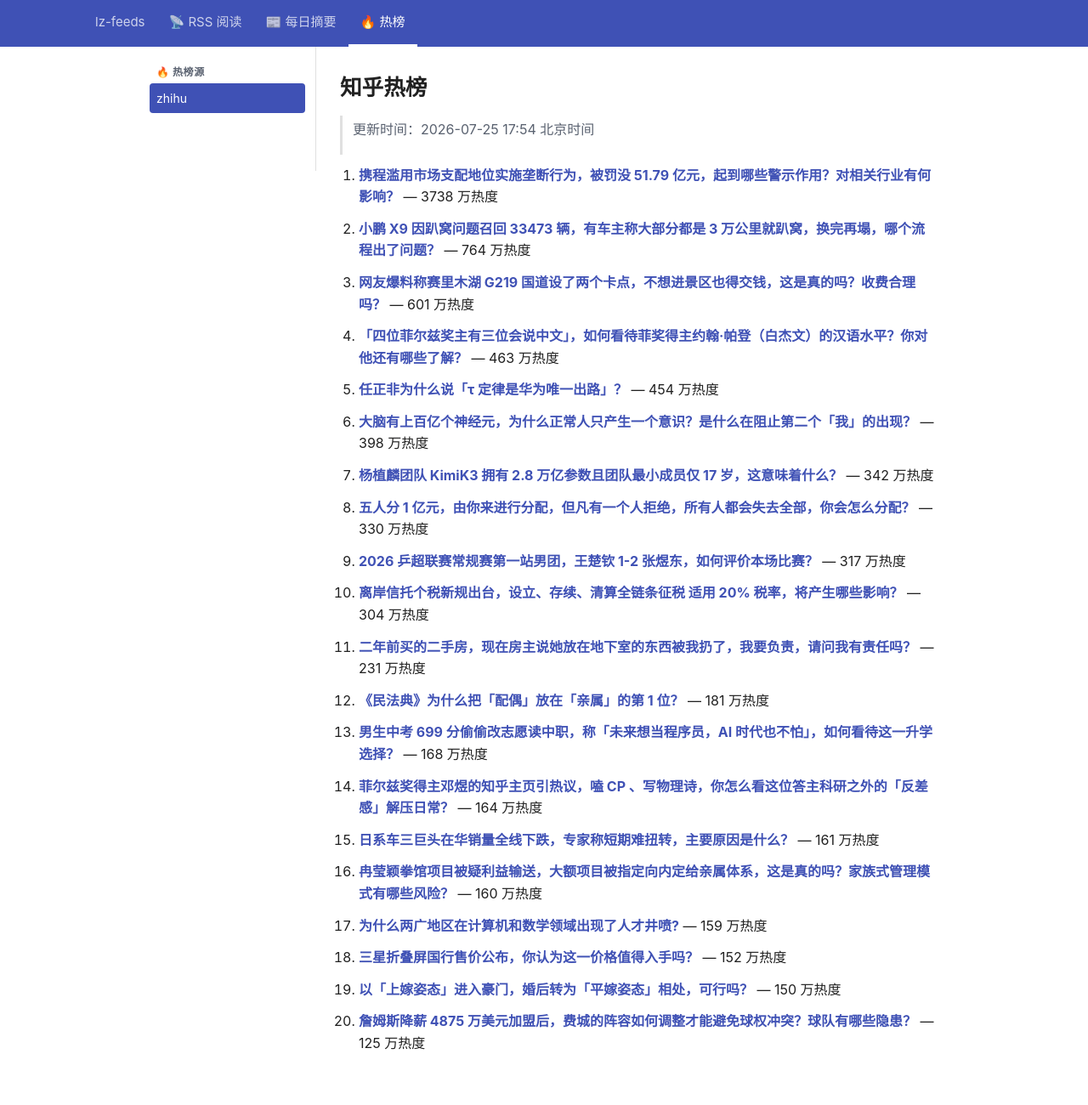
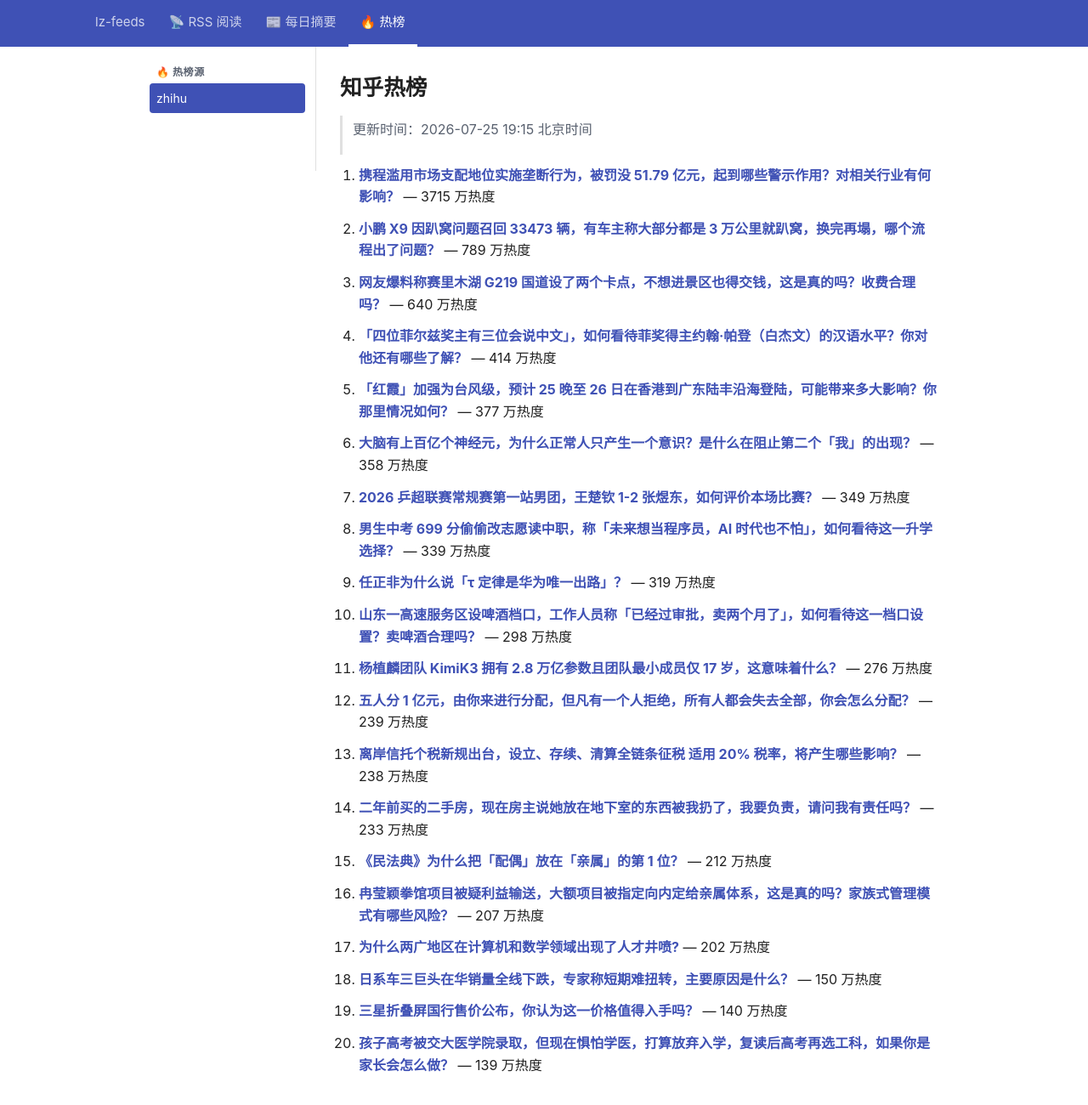
Before and after one commit to lizhang0101/lz-feeds, a Jekyll site: the page built from _hotlist/zhihu.md, in a window 1280 px wide and 1330 px high. Shown: the top 1300 px of the window at 85% size. Built offline with Jekyll 4.4.1, drawn with Linux system fonts in a browser that asks for light colours.

Commit message:
hotlist: 2026-07-25T11:15Z

```diff
--- a/_hotlist/zhihu.md
+++ b/_hotlist/zhihu.md
@@ -1,48 +1,48 @@
 ---
-updated: 2026-07-25 17:54 北京时间
+updated: 2026-07-25 19:15 北京时间
 count: 20
 ---
 
 # 知乎热榜
 
-> 更新时间：2026-07-25 17:54 北京时间
+> 更新时间：2026-07-25 19:15 北京时间
 
-1. **[携程滥用市场支配地位实施垄断行为，被罚没 51.79 亿元，起到哪些警示作用？对相关行业有何影响？](https://www.zhihu.com/question/2064289475916560021)** — 3738 万热度
+1. **[携程滥用市场支配地位实施垄断行为，被罚没 51.79 亿元，起到哪些警示作用？对相关行业有何影响？](https://www.zhihu.com/question/2064289475916560021)** — 3715 万热度
 
-2. **[小鹏 X9 因趴窝问题召回 33473 辆，有车主称大部分都是 3 万公里就趴窝，换完再塌，哪个流程出了问题？](https://www.zhihu.com/question/2064072658795419261)** — 764 万热度
+2. **[小鹏 X9 因趴窝问题召回 33473 辆，有车主称大部分都是 3 万公里就趴窝，换完再塌，哪个流程出了问题？](https://www.zhihu.com/question/2064072658795419261)** — 789 万热度
 
-3. **[网友爆料称赛里木湖 G219 国道设了两个卡点，不想进景区也得交钱，这是真的吗？收费合理吗？](https://www.zhihu.com/question/2064045967620268374)** — 601 万热度
+3. **[网友爆料称赛里木湖 G219 国道设了两个卡点，不想进景区也得交钱，这是真的吗？收费合理吗？](https://www.zhihu.com/question/2064045967620268374)** — 640 万热度
 
-4. **[「四位菲尔兹奖主有三位会说中文」，如何看待菲奖得主约翰·帕登（白杰文）的汉语水平？你对他还有哪些了解？](https://www.zhihu.com/question/2063947146085097774)** — 463 万热度
+4. **[「四位菲尔兹奖主有三位会说中文」，如何看待菲奖得主约翰·帕登（白杰文）的汉语水平？你对他还有哪些了解？](https://www.zhihu.com/question/2063947146085097774)** — 414 万热度
 
-5. **[任正非为什么说「τ 定律是华为唯一出路」？](https://www.zhihu.com/question/2063930109304594992)** — 454 万热度
+5. **[「红霞」加强为台风级，预计 25 晚至 26 日在香港到广东陆丰沿海登陆，可能带来多大影响？你那里情况如何？](https://www.zhihu.com/question/2062972309652992711)** — 377 万热度
 
-6. **[大脑有上百亿个神经元，为什么正常人只产生一个意识？是什么在阻止第二个「我」的出现？](https://www.zhihu.com/question/2038041817728410774)** — 398 万热度
+6. **[大脑有上百亿个神经元，为什么正常人只产生一个意识？是什么在阻止第二个「我」的出现？](https://www.zhihu.com/question/2038041817728410774)** — 358 万热度
 
-7. **[杨植麟团队 KimiK3 拥有 2.8 万亿参数且团队最小成员仅 17 岁，这意味着什么？](https://www.zhihu.com/question/2063822441583993476)** — 342 万热度
+7. **[2026 乒超联赛常规赛第一站男团，王楚钦 1-2 张煜东，如何评价本场比赛？](https://www.zhihu.com/question/2064320826841870967)** — 349 万热度
 
-8. **[五人分 1 亿元，由你来进行分配，但凡有一个人拒绝，所有人都会失去全部，你会怎么分配？](https://www.zhihu.com/question/2063192386587644315)** — 330 万热度
+8. **[男生中考 699 分偷偷改志愿读中职，称「未来想当程序员，AI 时代也不怕」，如何看待这一升学选择？](https://www.zhihu.com/question/2064272326489628784)** — 339 万热度
 
-9. **[2026 乒超联赛常规赛第一站男团，王楚钦 1-2 张煜东，如何评价本场比赛？](https://www.zhihu.com/question/2064320826841870967)** — 317 万热度
+9. **[任正非为什么说「τ 定律是华为唯一出路」？](https://www.zhihu.com/question/2063930109304594992)** — 319 万热度
 
-10. **[离岸信托个税新规出台，设立、存续、清算全链条征税 适用 20% 税率，将产生哪些影响？](https://www.zhihu.com/question/2064072667435684910)** — 304 万热度
+10. **[山东一高速服务区设啤酒档口，工作人员称「已经过审批，卖两个月了」，如何看待这一档口设置？卖啤酒合理吗？](https://www.zhihu.com/question/2063655728540283084)** — 298 万热度
 
-11. **[二年前买的二手房，现在房主说她放在地下室的东西被我扔了，我要负责，请问我有责任吗？](https://www.zhihu.com/question/2061446763119171236)** — 231 万热度
+11. **[杨植麟团队 KimiK3 拥有 2.8 万亿参数且团队最小成员仅 17 岁，这意味着什么？](https://www.zhihu.com/question/2063822441583993476)** — 276 万热度
 
-12. **[《民法典》为什么把「配偶」放在「亲属」的第 1 位？](https://www.zhihu.com/question/628507781)** — 181 万热度
+12. **[五人分 1 亿元，由你来进行分配，但凡有一个人拒绝，所有人都会失去全部，你会怎么分配？](https://www.zhihu.com/question/2063192386587644315)** — 239 万热度
 
-13. **[男生中考 699 分偷偷改志愿读中职，称「未来想当程序员，AI 时代也不怕」，如何看待这一升学选择？](https://www.zhihu.com/question/2064272326489628784)** — 168 万热度
+13. **[离岸信托个税新规出台，设立、存续、清算全链条征税 适用 20% 税率，将产生哪些影响？](https://www.zhihu.com/question/2064072667435684910)** — 238 万热度
 
-14. **[菲尔兹奖得主邓煜的知乎主页引热议，嗑 CP 、写物理诗，你怎么看这位答主科研之外的「反差感」解压日常？](https://www.zhihu.com/question/2063899773157863851)** — 164 万热度
+14. **[二年前买的二手房，现在房主说她放在地下室的东西被我扔了，我要负责，请问我有责任吗？](https://www.zhihu.com/question/2061446763119171236)** — 233 万热度
 
-15. **[日系车三巨头在华销量全线下跌，专家称短期难扭转，主要原因是什么？](https://www.zhihu.com/question/2056267812939870921)** — 161 万热度
+15. **[《民法典》为什么把「配偶」放在「亲属」的第 1 位？](https://www.zhihu.com/question/628507781)** — 212 万热度
 
-16. **[冉莹颖拳馆项目被疑利益输送，大额项目被指定向内定给亲属体系，这是真的吗？家族式管理模式有哪些风险？](https://www.zhihu.com/question/2063560590417728116)** — 160 万热度
+16. **[冉莹颖拳馆项目被疑利益输送，大额项目被指定向内定给亲属体系，这是真的吗？家族式管理模式有哪些风险？](https://www.zhihu.com/question/2063560590417728116)** — 207 万热度
 
-17. **[为什么两广地区在计算机和数学领域出现了人才井喷?](https://www.zhihu.com/question/2063053785887514933)** — 159 万热度
+17. **[为什么两广地区在计算机和数学领域出现了人才井喷?](https://www.zhihu.com/question/2063053785887514933)** — 202 万热度
 
-18. **[三星折叠屏国行售价公布，你认为这一价格值得入手吗？](https://www.zhihu.com/question/2063590872520848306)** — 152 万热度
+18. **[日系车三巨头在华销量全线下跌，专家称短期难扭转，主要原因是什么？](https://www.zhihu.com/question/2056267812939870921)** — 150 万热度
 
-19. **[以「上嫁姿态」进入豪门，婚后转为「平嫁姿态」相处，可行吗？](https://www.zhihu.com/question/2061470524119715855)** — 150 万热度
+19. **[三星折叠屏国行售价公布，你认为这一价格值得入手吗？](https://www.zhihu.com/question/2063590872520848306)** — 140 万热度
 
-20. **[詹姆斯降薪 4875 万美元加盟后，费城的阵容如何调整才能避免球权冲突？球队有哪些隐患？](https://www.zhihu.com/question/2064281439982576241)** — 125 万热度
+20. **[孩子高考被交大医学院录取，但现在惧怕学医，打算放弃入学，复读后高考再选工科，如果你是家长会怎么做？](https://www.zhihu.com/question/2063110932038001519)** — 139 万热度
```
